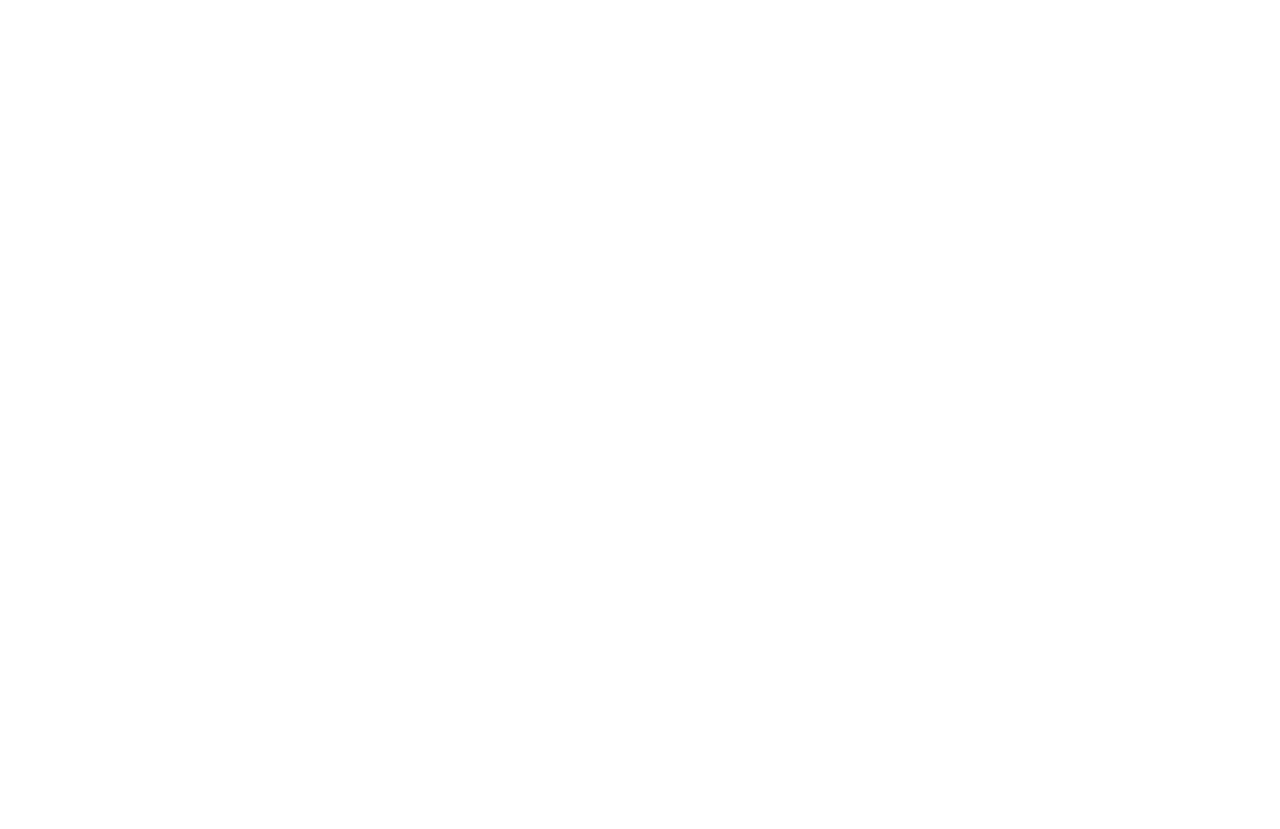
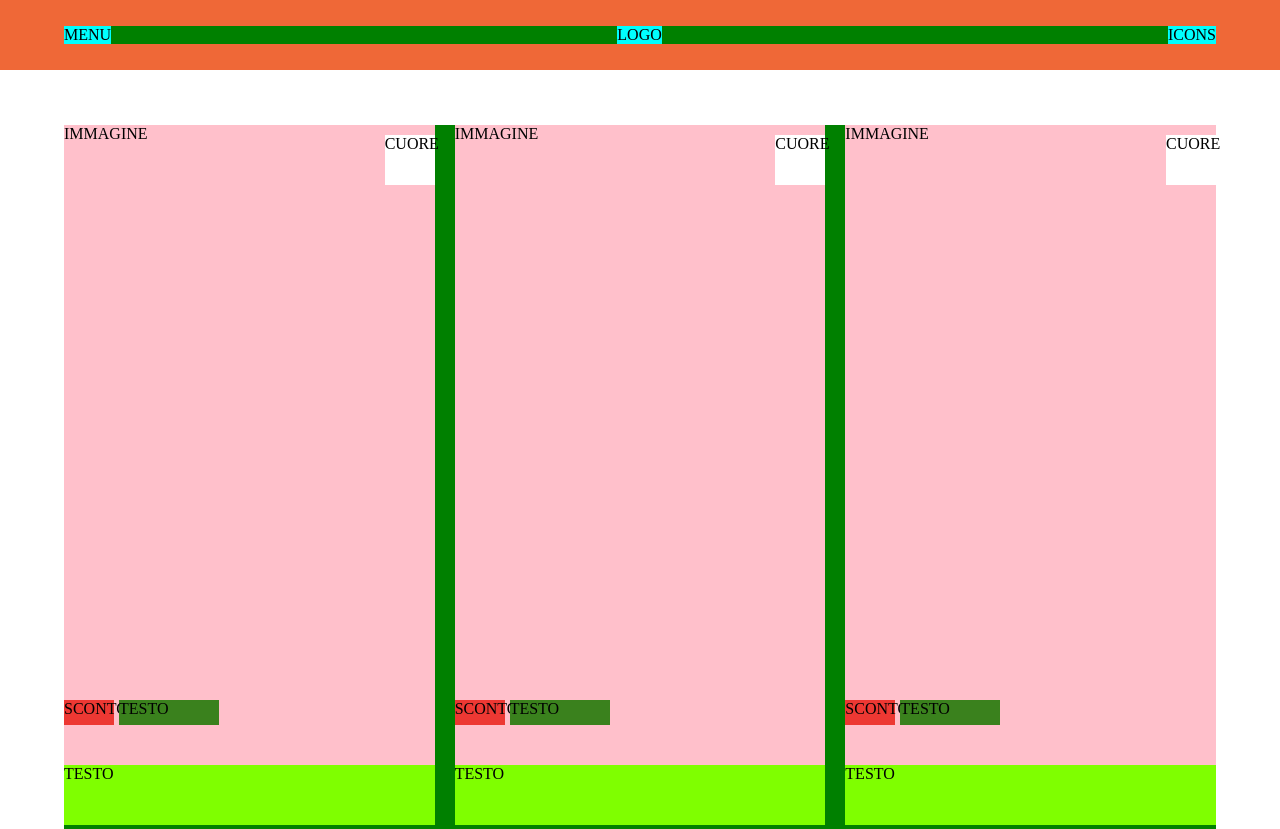
Before and after one commit to RiccardoCivardi/html-css-boolando, a plain HTML site: page index.html in a window 1280 px wide. Shown: the top 829 px of the page. Before the commit the page ends 800 px from the top, so only its background shows below. Drawn offline with Linux system fonts and the light colour scheme.

Commit message:
block structure

```diff
--- a/css/style.css
+++ b/css/style.css
@@ -5,3 +5,135 @@
   padding: 0;
   box-sizing: border-box;
 }
+
+
+/* COMPONENTS */
+
+.container {
+  margin: 0 auto;
+  width: 90%;
+  max-width: 1400px;
+
+  /* DEBUG */
+  background-color: green;
+}
+
+.product-card {
+  width: calc((100% - 40px) / 3);
+  min-width: 350px;
+  margin-bottom: 45px;
+  /* DEBUG */
+  height: 700px;
+  background-color: chartreuse;
+}
+
+.heart {
+  display: inline-block;
+  width: 50px;
+  height: 50px;
+  background-color: #fff;
+  position: absolute;
+  top: 10px;
+  right: 0;
+}
+
+.discount {
+  display: inline-block;
+  width: 50px;
+  height: 25px;
+  background-color: #ED3833;
+  position: absolute;
+  bottom: 40px;
+  left: 0;
+}
+
+.text-label {
+  display: inline-block;
+  width: 100px;
+  height: 25px;
+  background-color: #3A811D;
+  position: absolute;
+  bottom: 40px;
+  left: 55px ;
+}
+
+
+/* HEADER */
+
+header {
+  display: flex;
+  align-items: center;
+  height: 70px;
+  background-color: #EF6837;
+}
+
+header .container {
+  display: flex;
+  justify-content: space-between;
+  align-items: center;
+}
+
+header .menu {
+
+  /* DEBUG */
+  background-color: aqua;
+}
+
+header .logo {
+
+  /* DEBUG */
+  background-color: aqua;
+}
+
+header .icons {
+
+  /* DEBUG */
+  background-color: aqua;
+}
+
+
+/* MAIN */
+
+.container .row{
+  margin: 55px 0 10px;
+  display: flex;
+  justify-content: space-between;
+  flex-wrap: wrap;
+}
+
+.product-card .image {
+  width: 100%;
+  position: relative;
+
+  /* DEBUG */
+  height: 640px;
+  background-color: pink;
+}
+
+
+/* FOOTER */
+
+footer {
+  display: flex;
+  align-items: center;
+  background-color: #1A1A1A;
+  height: 100px;
+}
+
+footer .container {
+  display: flex;
+  justify-content: space-between;
+  align-items: center;
+}
+
+footer .conditions {
+
+  /* DEBUG */
+  background-color: aqua;
+}
+
+footer .icons {
+
+  /* DEBUG */
+  background-color: aqua;
+}
--- a/index.html
+++ b/index.html
@@ -9,5 +9,88 @@
 </head>
 <body>
 
+  <header>
+    <div class="container">
+      <nav class="menu">MENU</nav>
+      <div class="logo">LOGO</div>
+      <div class="icons">ICONS</div>
+    </div>
+  </header>
+
+  <main>
+    <div class="container">
+      <div class="row">
+
+        <div class="product-card">
+          <div class="image">
+            IMMAGINE
+            <span class="heart">CUORE</span>
+            <span class="discount">SCONTO</span>
+            <span class="text-label">TESTO</span>
+          </div>
+          <div class="text">TESTO</div>
+        </div>
+
+        <div class="product-card">
+          <div class="image">
+            IMMAGINE
+            <span class="heart">CUORE</span>
+            <span class="discount">SCONTO</span>
+            <span class="text-label">TESTO</span>
+          </div>
+          <div class="text">TESTO</div>
+        </div>
+
+        <div class="product-card">
+          <div class="image">
+            IMMAGINE
+            <span class="heart">CUORE</span>
+            <span class="discount">SCONTO</span>
+            <span class="text-label">TESTO</span>
+          </div>
+          <div class="text">TESTO</div>
+        </div>
+
+        <div class="product-card">
+          <div class="image">
+            IMMAGINE
+            <span class="heart">CUORE</span>
+            <span class="discount">SCONTO</span>
+            <span class="text-label">TESTO</span>
+          </div>
+          <div class="text">TESTO</div>
+        </div>
+
+        <div class="product-card">
+          <div class="image">
+            IMMAGINE
+            <span class="heart">CUORE</span>
+            <span class="discount">SCONTO</span>
+            <span class="text-label">TESTO</span>
+          </div>
+          <div class="text">TESTO</div>
+        </div>
+
+        <div class="product-card">
+          <div class="image">
+            IMMAGINE
+            <span class="heart">CUORE</span>
+            <span class="discount">SCONTO</span>
+            <span class="text-label">TESTO</span>
+          </div>
+          <div class="text">TESTO</div>
+        </div>
+
+      </div>
+    </div>
+  </main>
+
+  <footer>
+    <div class="container">
+      <div class="conditions">CONDIZIONI</div>
+      <div class="icons">ICONE</di>
+    </div>
+  </footer>
+
 </body>
 </html>
```
